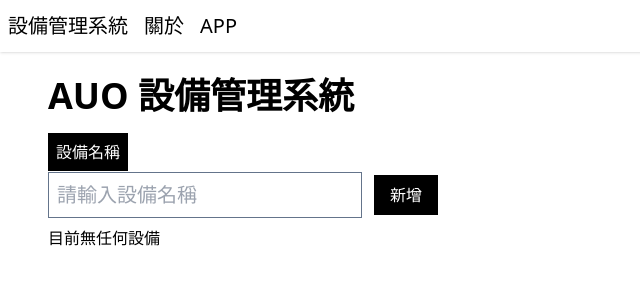
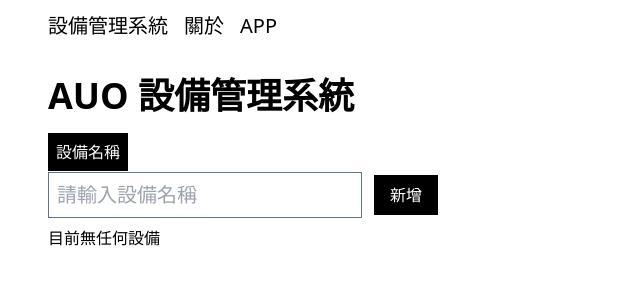
Before and after one commit to 5xTraining/AUO-Device-Manager, a Vue app: page /#/ in a window 1280 px wide. Shown: the top 300 px of the page, without its empty margins (0-640 px from the left). Built offline with nearby package versions, Linux system fonts and the light colour scheme.

Commit message:
add device detail page

```diff
--- a/src/Entry.vue
+++ b/src/Entry.vue
@@ -3,14 +3,16 @@
 </script>
 
 <template>
-  <nav class="px-2 py-3 text-xl shadow">
+  <main class="mx-6 sm:mx-12">
+    <nav class="py-3 text-xl">
       <ul class="flex gap-4">
         <li><RouterLink to="/">設備管理系統</RouterLink></li>
         <li><RouterLink to="/about">關於</RouterLink></li>
         <li><RouterLink to="/app">APP</RouterLink></li>
       </ul>
     </nav>
-  <main class="mx-6 sm:mx-12">
+    <section class="">
       <RouterView></RouterView>
+    </section>
   </main>
 </template>
--- a/src/components/devices/Item.vue
+++ b/src/components/devices/Item.vue
@@ -1,4 +1,7 @@
 <script setup>
+import { computed } from "vue"
+import { RouterLink } from "vue-router"
+
 const props = defineProps({
   device: {
     type: Object,
@@ -11,13 +14,15 @@
 const remove = () => {
   emits("remove-auo-item", props.device.id)
 }
+
+const url = computed(() => `/devices/${props.device.id}`)
 </script>
 
 <template>
   <li
     class="flex items-center justify-between px-2 py-1 my-1 text-lg bg-slate-100"
   >
-    {{ device.title }}
+    <RouterLink :to="url">{{ device.title }}</RouterLink>
     <button class="px-2 py-1 text-white bg-black" @click="remove">X</button>
   </li>
 </template>
--- a/src/main.js
+++ b/src/main.js
@@ -7,11 +7,13 @@
 import Entry from "@/Entry.vue"
 import App from "@/pages/App.vue"
 import About from "@/pages/About.vue"
+import DeviceDetail from "@/pages/DeviceDetail.vue"
 
 const routes = [
   { path: "/", component: App },
   { path: "/about", component: About },
   { path: "/app", component: App },
+  { path: "/devices/:deviceId", component: DeviceDetail },
 ]
 
 const router = createRouter({
--- /dev/null
+++ b/src/pages/DeviceDetail.vue
@@ -0,0 +1,3 @@
+<template>
+  <h1>設備：{{ $route.params.deviceId }}</h1>
+</template>
```
Lines whose indentation alone changed are shown as unchanged.
